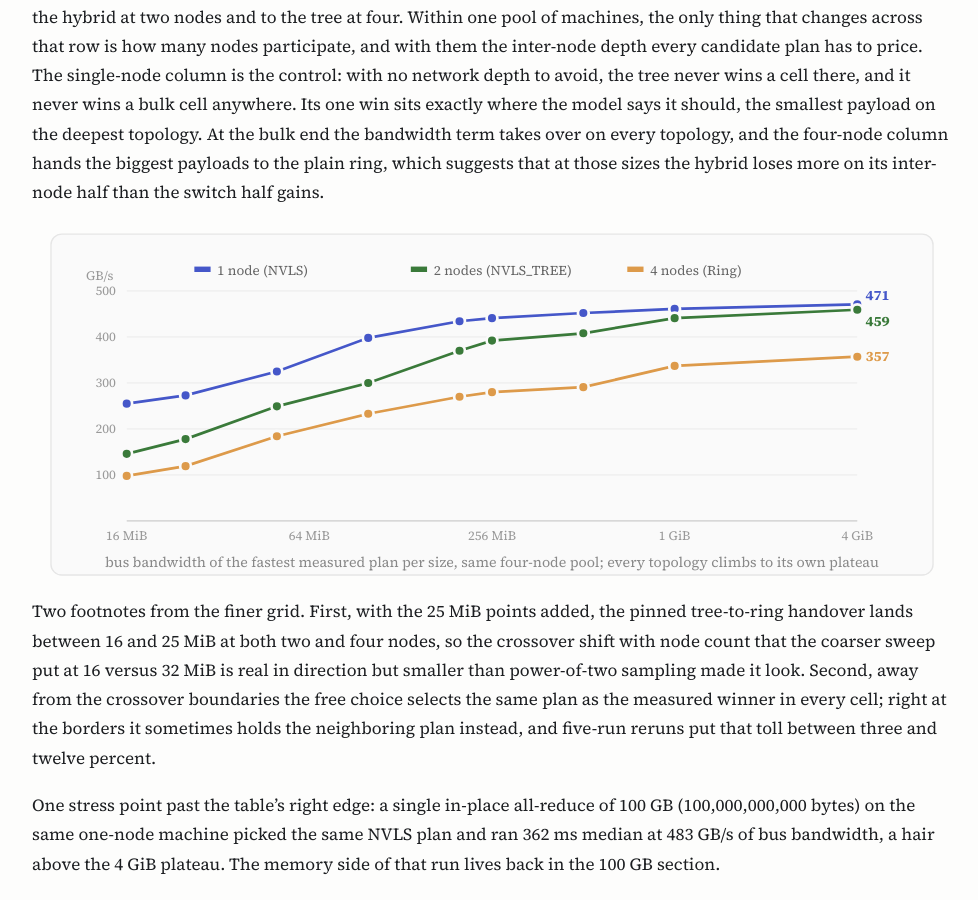
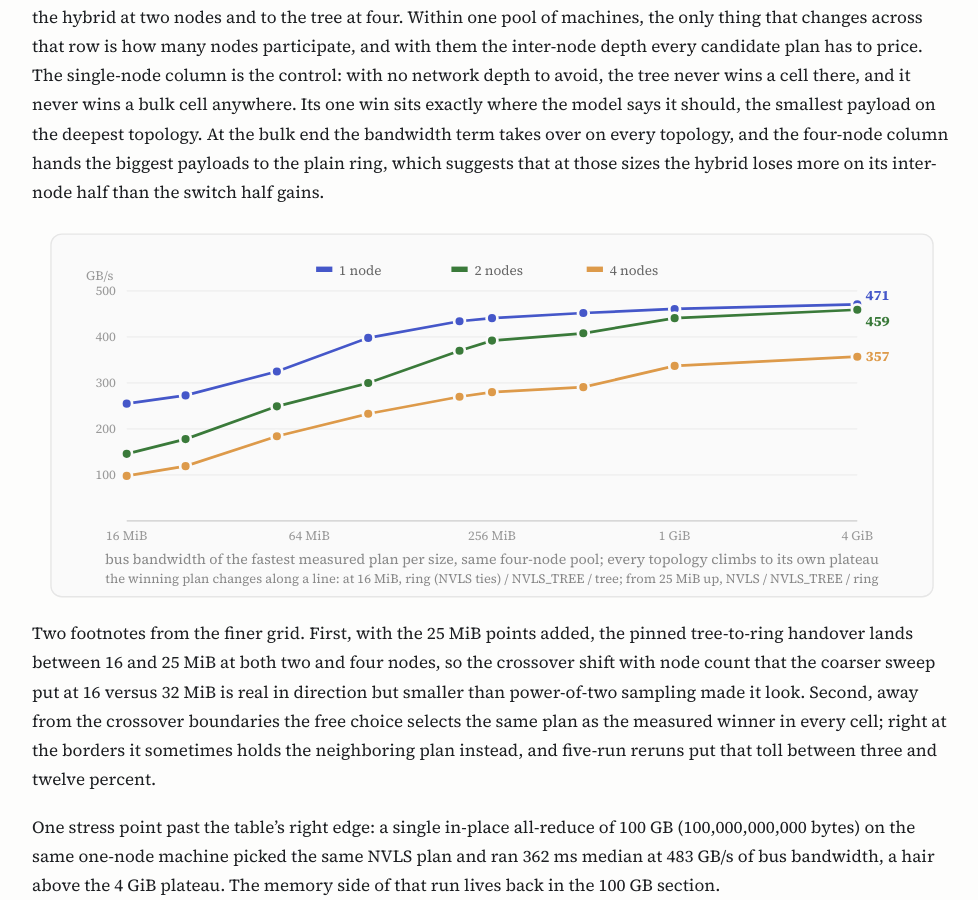
Before and after one commit to rakshithvasudev/rakshithvasudev.github.io, a Jekyll site: the page built from _posts/2026-08-02-inside-nccl-allreduce.md, in a window 1280 px wide and 900 px high, scrolled down 24410 px. Shown: the whole window, without its empty margins (148-1126 px from the left). Built offline with Jekyll 4.4.1, drawn with Linux system fonts in a browser that asks for light colours.

Commit message:
Fix misleading legend on the fastest-plan-per-size chart
Each line plots the fastest measured plan at every size, so the winning
algorithm changes along a line. Naming one algorithm per line in the legend
contradicted the data at 16 MiB, where the four-node line is tree, not ring —
the one cell in the table where the tree ever wins, and the point the
surrounding section is built on.

Legend now carries node counts only. A second caption line names the winners
at both ends of the range, and the aria-label says the same for screen readers.

```diff
--- a/_posts/2026-08-02-inside-nccl-allreduce.md
+++ b/_posts/2026-08-02-inside-nccl-allreduce.md
@@ -1439,8 +1439,8 @@ ring, which suggests that at those sizes the hybrid loses more on its
 inter-node half than the switch half gains.
 
 <div style="text-align:center">
-<svg viewBox="0 0 680 268" width="100%" style="height:auto" role="img" aria-label="Measured bus bandwidth versus message size on 1, 2, and 4 nodes: three curves rising to plateaus of 471, 459, and 357 GB/s">
-<rect x="14" y="6" width="652" height="252" rx="8" fill="#fafafa" stroke="#e6e6e6"/>
+<svg viewBox="0 0 680 284" width="100%" style="height:auto" role="img" aria-label="Measured bus bandwidth versus message size on 1, 2, and 4 nodes: three curves rising to plateaus of 471, 459, and 357 GB/s. The winning algorithm changes along each curve: at 16 MiB it is ring on one node, NVLS_TREE on two, tree on four; from 25 MiB up it is NVLS, NVLS_TREE, and ring.">
+<rect x="14" y="6" width="652" height="268" rx="8" fill="#fafafa" stroke="#e6e6e6"/>
 <line x1="70" y1="184.0" x2="610" y2="184.0" stroke="#eee" stroke-width="1"/>
 <text x="62" y="187.0" text-anchor="end" font-size="9.5" fill="#999">100</text>
 <line x1="70" y1="150.0" x2="610" y2="150.0" stroke="#eee" stroke-width="1"/>
@@ -1458,12 +1458,12 @@ inter-node half than the switch half gains.
 <text x="475.0" y="232" text-anchor="middle" font-size="9.5" fill="#999">1 GiB</text>
 <text x="610.0" y="232" text-anchor="middle" font-size="9.5" fill="#999">4 GiB</text>
 <text x="40" y="40" font-size="9.5" fill="#999">GB/s</text>
-<rect x="120" y="30" width="12" height="4" fill="#4557c9"/>
-<text x="137" y="36" font-size="10" fill="#666">1 node (NVLS)</text>
-<rect x="280" y="30" width="12" height="4" fill="#3a7a3a"/>
-<text x="297" y="36" font-size="10" fill="#666">2 nodes (NVLS_TREE)</text>
-<rect x="440" y="30" width="12" height="4" fill="#dd9a4a"/>
-<text x="457" y="36" font-size="10" fill="#666">4 nodes (Ring)</text>
+<rect x="210" y="30" width="12" height="4" fill="#4557c9"/>
+<text x="227" y="36" font-size="10" fill="#666">1 node</text>
+<rect x="310" y="30" width="12" height="4" fill="#3a7a3a"/>
+<text x="327" y="36" font-size="10" fill="#666">2 nodes</text>
+<rect x="410" y="30" width="12" height="4" fill="#dd9a4a"/>
+<text x="427" y="36" font-size="10" fill="#666">4 nodes</text>
 <polyline points="70.0,131.3 113.5,125.2 181.0,107.5 248.5,82.7 316.0,70.4 340.0,68.1 407.5,64.3 475.0,61.3 610.0,57.9" fill="none" stroke="#4557c9" stroke-width="2"/>
 <circle cx="70.0" cy="131.3" r="4" fill="#4557c9" stroke="#fafafa" stroke-width="2"/>
 <circle cx="113.5" cy="125.2" r="4" fill="#4557c9" stroke="#fafafa" stroke-width="2"/>
@@ -1497,7 +1497,8 @@ inter-node half than the switch half gains.
 <circle cx="475.0" cy="103.4" r="4" fill="#dd9a4a" stroke="#fafafa" stroke-width="2"/>
 <circle cx="610.0" cy="96.6" r="4" fill="#dd9a4a" stroke="#fafafa" stroke-width="2"/>
 <text x="616" y="100" font-size="10.5" font-weight="bold" fill="#dd9a4a">357</text>
-<text x="340" y="252" text-anchor="middle" font-size="10.5" fill="#888">bus bandwidth of the fastest measured plan per size, same four-node pool; every topology climbs to its own plateau</text>
+<text x="340" y="250" text-anchor="middle" font-size="10.5" fill="#888">bus bandwidth of the fastest measured plan per size, same four-node pool; every topology climbs to its own plateau</text>
+<text x="340" y="264" text-anchor="middle" font-size="9.5" fill="#888">the winning plan changes along a line: at 16 MiB, ring (NVLS ties) / NVLS_TREE / tree; from 25 MiB up, NVLS / NVLS_TREE / ring</text>
 </svg>
 </div>
 
```
